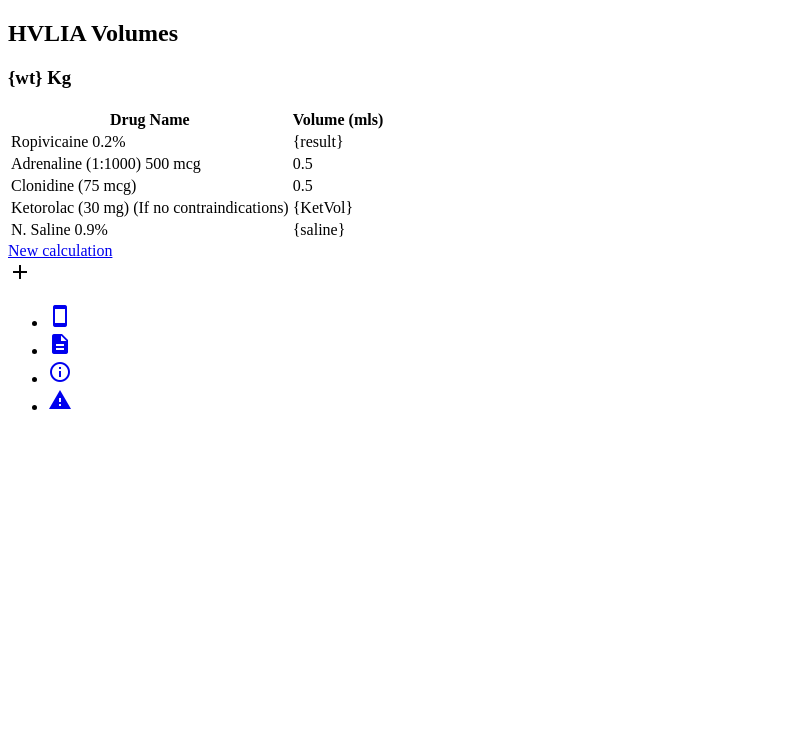
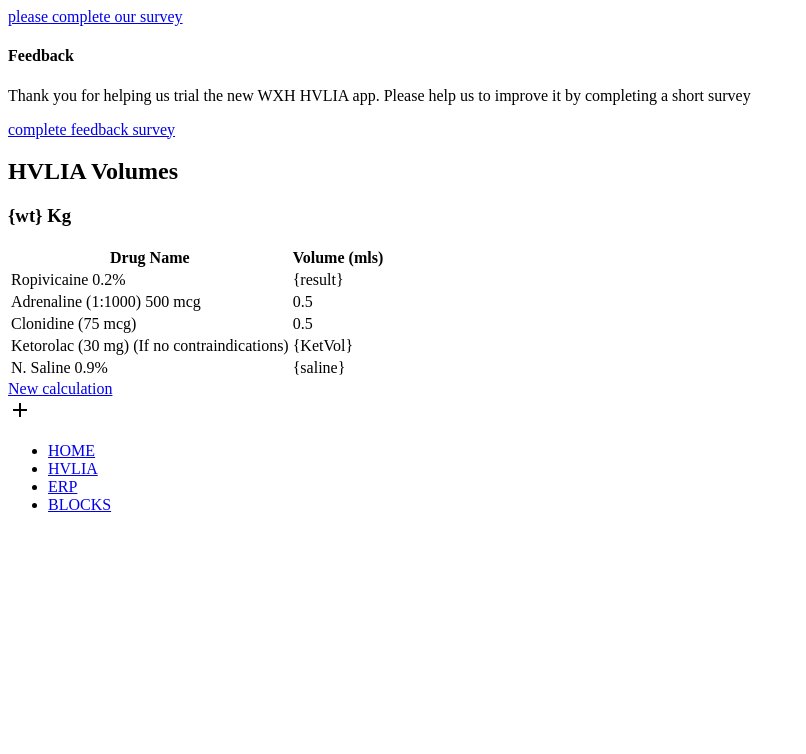
Before and after one commit to timcknowles/HVLIA, a Flask app: template templates/result.html in a window 1280 px wide. Shown: the top 754 px of the page, without its empty margins (0-806 px from the left). After the commit the page ends 512 px from the top, so only its background shows below. Run offline with Flask 2, Linux system fonts and the light colour scheme; the template is opened without the code that fills it, so the values that code supplies are empty.

Commit message:
add ERP and modal and google ad track

```diff
--- a/app.py
+++ b/app.py
@@ -11,8 +11,12 @@ cache_buster = CacheBuster(config=config)
 cache_buster.init_app(app)
 
 @app.route('/guideline/')
-def show_static_pdf():
+def show_hvlia_static_pdf():
     return send_file('static/HVLIA.pdf', attachment_filename='HVLIA.pdf')
+
+@app.route('/erp')
+def show_erp_static_pdf():
+    return send_file('static/ERP.pdf', attachment_filename='ERP.pdf')
 
 @app.route('/disclaimer/')
 def disclaimer_page():
--- /dev/null
+++ b/static/feedback.js
@@ -0,0 +1,11 @@
+document.addEventListener('DOMContentLoaded', function () {
+    var Modalelem = document.querySelector('.modal');
+    var instance = M.Modal.init(Modalelem);
+
+});
+
+document.addEventListener('DOMContentLoaded', function() {
+   var Tipelem = document.querySelectorAll('.tooltipped');
+   var instance = M.Tooltip.init(Tipelem);
+
+ });
--- /dev/null
+++ b/static/modal.js
@@ -0,0 +1,5 @@
+document.addEventListener('DOMContentLoaded', function () {
+    var Modalelem = document.querySelector('.modal');
+    var instance = M.Modal.init(Modalelem);
+    instance.open();
+});
--- a/templates/material/base.html
+++ b/templates/material/base.html
@@ -26,12 +26,23 @@
 
 
     {%- endblock styles %}
+    <!-- Global site tag (gtag.js) - Google Analytics -->
+    <script async src="https://www.googletagmanager.com/gtag/js?id=G-Y687HE70G8"></script>
+    <script>
+      window.dataLayer = window.dataLayer || [];
+      function gtag(){dataLayer.push(arguments);}
+      gtag('js', new Date());
+
+      gtag('config', 'G-Y687HE70G8');
+    </script>
     {%- endblock head %}
     <link type="text/css" rel="stylesheet" href="{{url_for('.static', filename='css/hvlia.css')}}">
     <link href="https://fonts.googleapis.com/icon?family=Material+Icons" rel="stylesheet">
     <meta name="apple-mobile-web-app-capable" content="yes">
     <meta name="apple-mobile-web-app-status-bar-style" content="default">
     <link rel="manifest" href="{{url_for('.static', filename='manifest.json')}}">
+
+
   </head>
   <body{% block body_attribs %}{% endblock body_attribs %}>
     {% block body -%}
@@ -57,10 +68,10 @@
          <i class="large material-icons">add</i>
        </a>
        <ul>
-         <li class="waves-effect waves-light"><a href="/"><i class="material-icons">smartphone</i></a></li>
-         <li class="waves-effect waves-light"><a href="/guideline" target="_blank"><i class="material-icons">description</i></a></li>
-         <li class="waves-effect waves-light"><a href="/blocks"><i class="material-icons">info_outline</i></a></li>
-         <li class="waves-effect waves-light"><a href="/disclaimer"><i class="material-icons">warning</i></a></li>
+         <li class="waves-effect waves-light btn"><a href="/">HOME</a></li>
+         <li class="waves-effect waves-light btn"><a href="/guideline" target="_blank">HVLIA</a></li>
+         <li class="waves-effect waves-light btn"><a href="/erp" target="_blank">ERP</a></li>
+         <li class="waves-effect waves-light btn"><a href="/blocks">BLOCKS</a></li>
        </ul>
      </div>
 
--- a/templates/result.html
+++ b/templates/result.html
@@ -1,5 +1,32 @@
 {% extends "material/base.html" %}
 {% block content %}
+
+<!-- <a class="waves-effect waves-light btn" onclick="$('.tap-target').tapTarget('open')">Open tap target</a> -->
+<!-- Element Showed -->
+ <!-- <a id="menu" class="waves-effect waves-light btn" href="test">feedback</a> -->
+
+ <!-- Tap Target Structure -->
+ <!-- <div class="tap-target teal lighten-3" data-target="menu">
+   <div class="tap-target-content">
+     <h5>Title</h5>
+     <span class="white-text">A bunch of text</span>
+   </div>
+ </div> -->
+
+<!-- Modal Trigger -->
+<a class="waves-effect waves-light btn modal-trigger tooltipped" href="#modal1" data-position="bottom" data-tooltip="survey link">please complete our survey</a>
+
+
+<!-- Modal Structure -->
+<div id="modal1" class="modal modal-fixed-footer">
+  <div class="modal-content">
+    <h4>Feedback</h4>
+    <p>Thank you for helping us trial the new WXH HVLIA app. Please help us to improve it by completing a short survey</p>
+  </div>
+  <div class="modal-footer">
+    <a href="#!" class="modal-close waves-effect waves-green btn-flat">complete feedback survey</a>
+  </div>
+</div>
 
 <div class="valign-wrapper row">
       <div class="col s12 offset-l2 l8 center-align">
@@ -61,3 +88,14 @@
 
 
 {% endblock %}
+
+{% block scripts %}
+
+{{ super() }}
+
+  <script src="{{url_for('.static', filename='feedback.js')}}"></script>
+
+
+
+
+{% endblock %}
```
Also changed, not shown: templates/_featurediscoverysmippet.js (added, +13 -0 lines), templates/calculator.html (+14 -0 lines), 2 other files.
